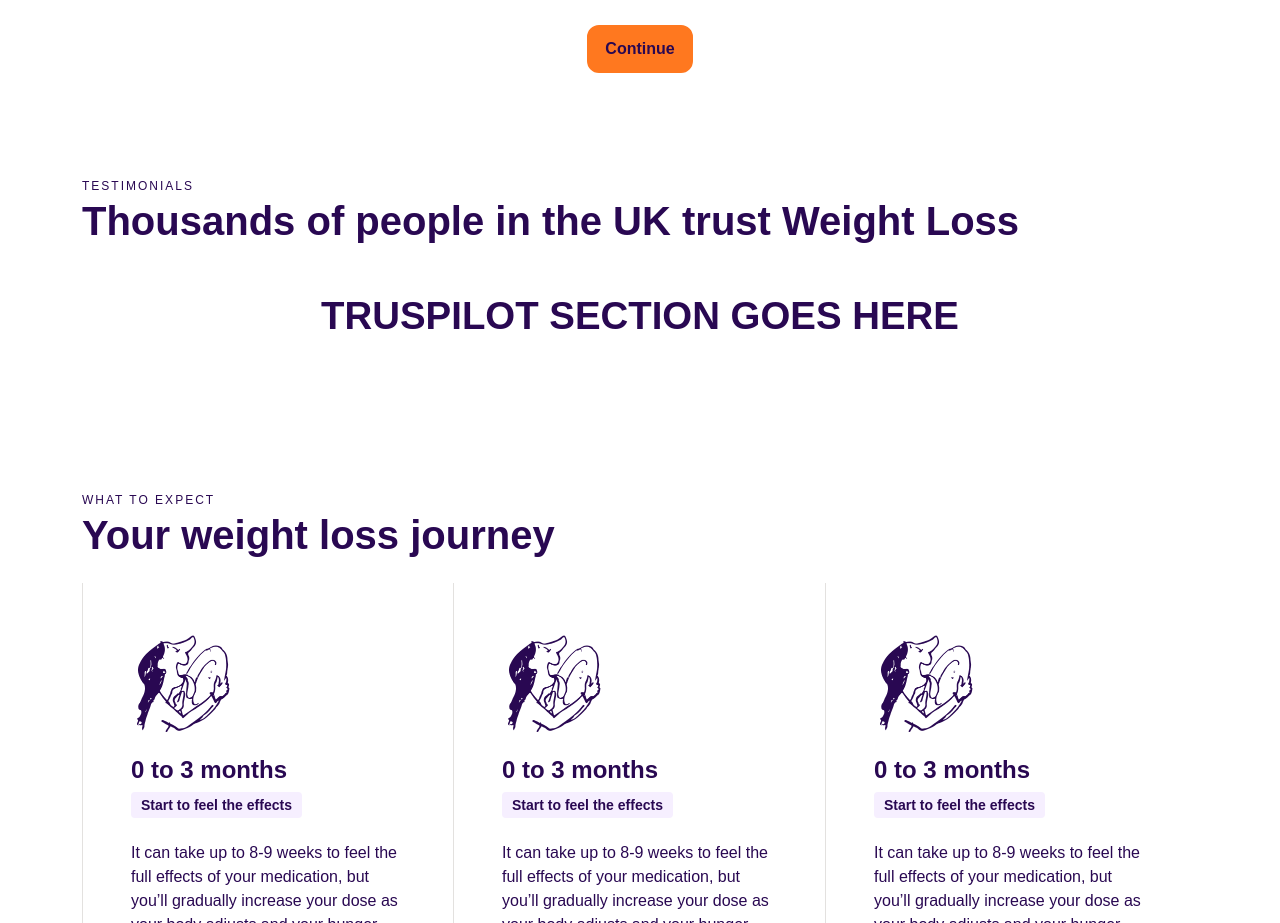
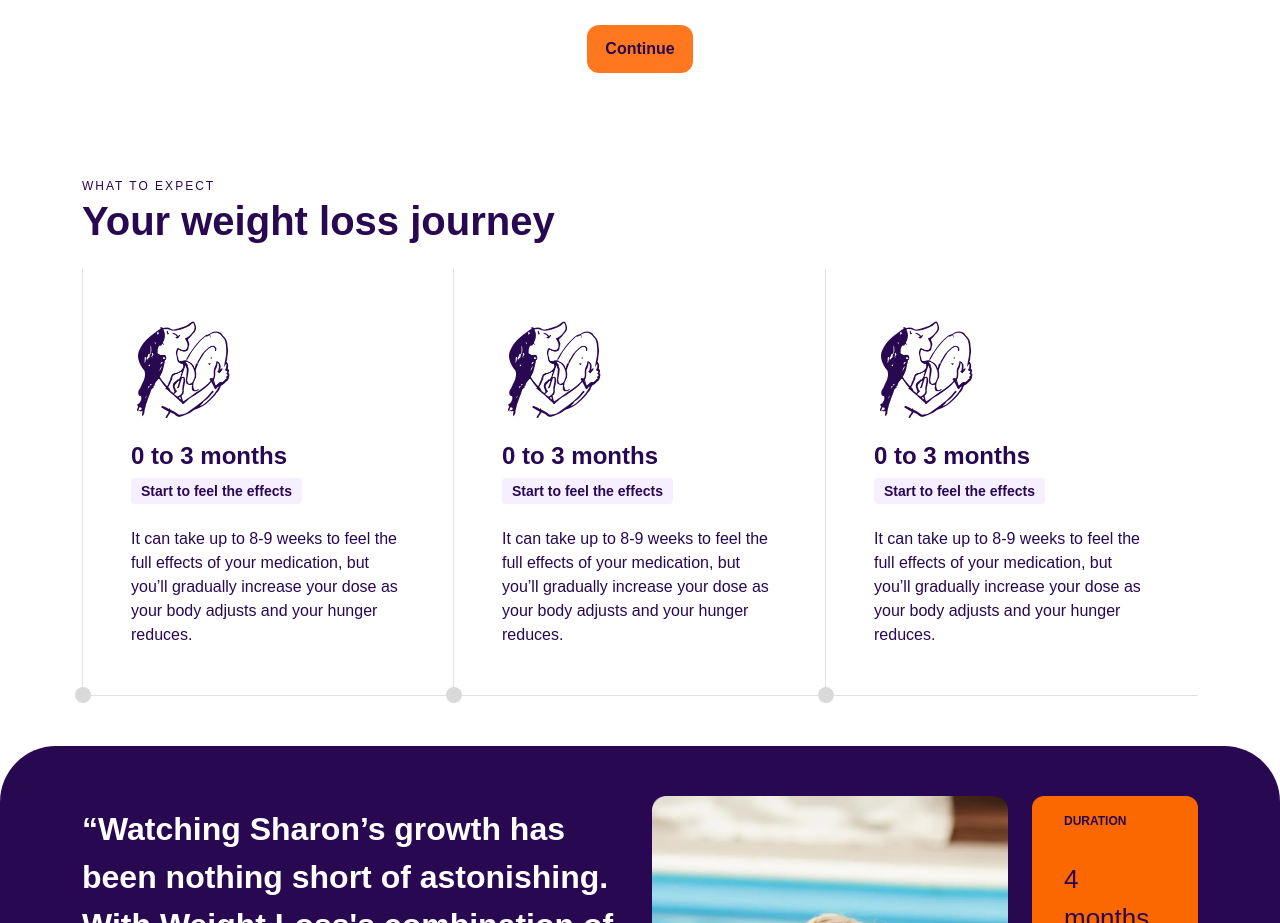
Before and after one commit to cprogress-dnldrymnd/weight-loss, a plain HTML site: page index.html in a window 1280 px wide. Shown: the part 2920-3843 px from the top of the page. Drawn offline with nearby package versions, Linux system fonts and the light colour scheme; a web font is replaced by a local one.

Commit message:
Update index.html

```diff
--- a/index.html
+++ b/index.html
@@ -302,16 +302,7 @@
                 </div>
             </div>
         </section>
-        <section class="testimonial">
-            <div class="container">
-                <div class="heading-box">
-                    <span class="prefix">TESTIMONIALS</span>
-                    <h2>Thousands of people in the UK trust Weight Loss</h2>
-                </div>
 
-                <h2 style="font-size: 3vw; font-weight: bold; text-align: center;" class=" mt-5 mb-5">TRUSPILOT SECTION GOES HERE</h2>
-            </div>
-        </section>
         <section class="bordered-styled-boxes">
             <div class="container content-margin">
                 <div class="heading-box">
```
